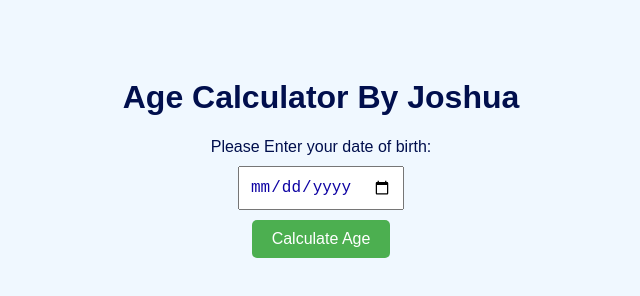
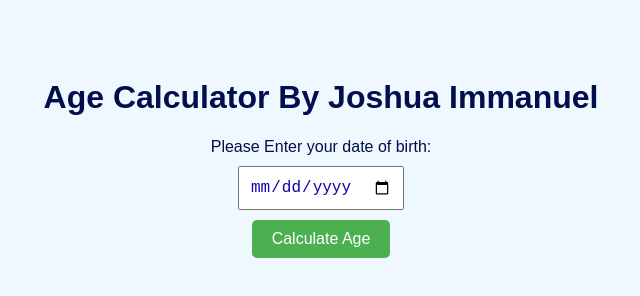
Before and after one commit to JoshuaImmanuelCollege/Buddy-One-Project, a plain HTML site: page FrontOne.html in a window 1280 px wide. Shown: the whole page, without its empty margins (319-959 px from the left). Drawn offline with Linux system fonts and the light colour scheme.

Commit message:
Updatedd

```diff
--- a/FrontOne.html
+++ b/FrontOne.html
@@ -38,7 +38,7 @@
     </style>
 </head>
 <body>
-    <h1>Age Calculator By Joshua</h1>
+    <h1>Age Calculator By Joshua Immanuel</h1>
     <label for="dob">Please Enter your date of birth:</label><br>
     <input type="date" id="dob"><br>
     <button onclick="calculateAge()">Calculate Age</button>
```
